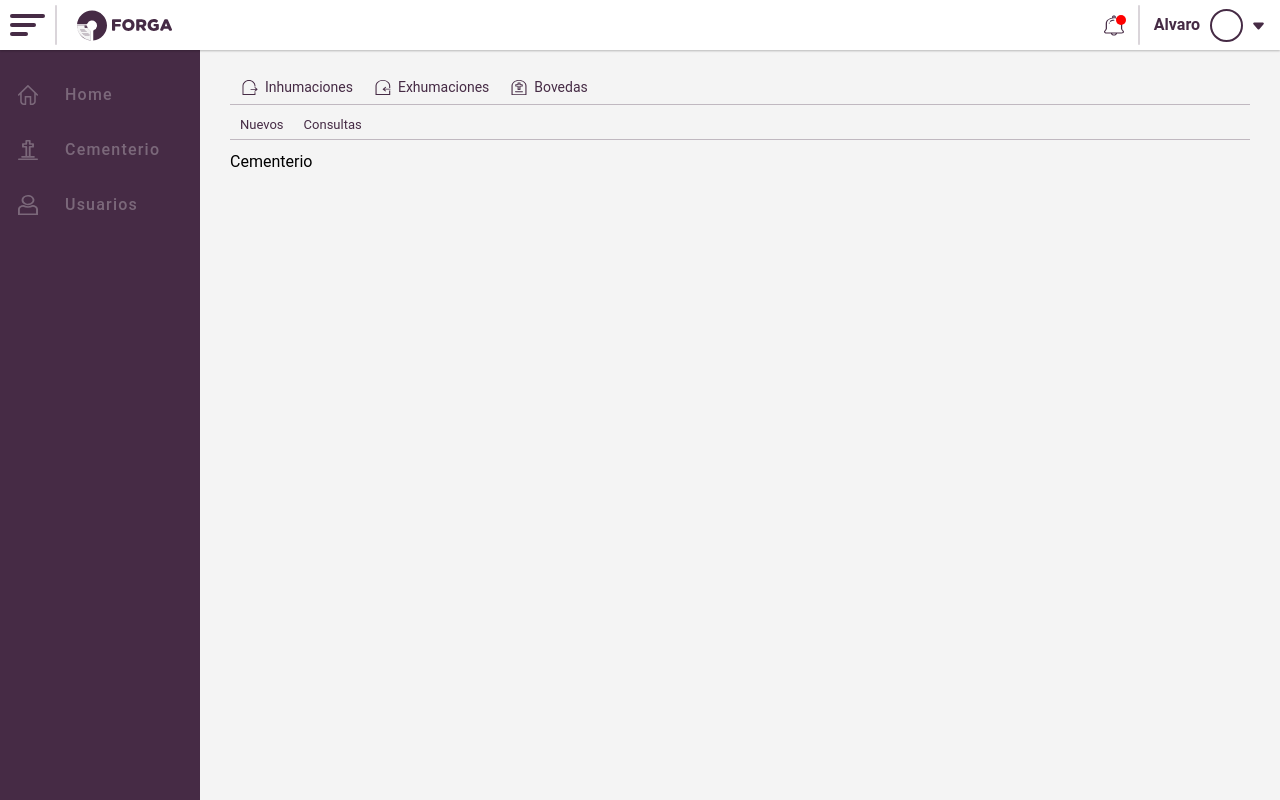
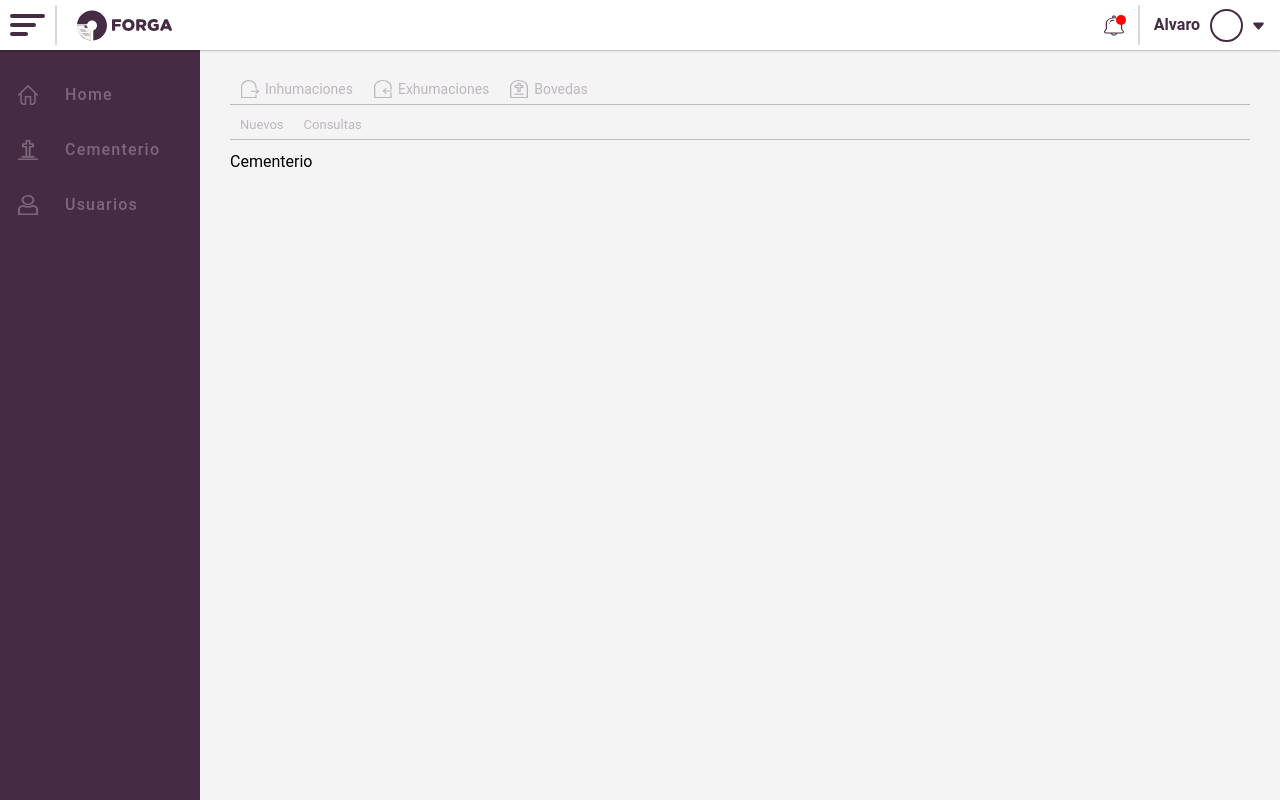
Before and after one commit to hamed0210/forga, a Next.js app: page /cementerio in a window 1280 px wide. Built offline with nearby package versions, Linux system fonts and the light colour scheme.

Commit message:
modificacion del componente menu_tab

```diff
--- /dev/null
+++ b/components/AnimatedCSS/MenuTab.animated.css
@@ -0,0 +1,23 @@
+.tab_selected {
+	position: relative;
+	opacity: 0.9;
+}
+
+.tab_selected::after {
+	content: '';
+	position: absolute;
+	height: 3px;
+	width: calc(100% + 20px);
+	left: -10px;
+	bottom: 0;
+	border-radius: 5px;
+	background-color: var(--color-primary);
+}
+
+.tab_not_selected {
+	opacity: 0.3;
+}
+
+.tab_not_selected:hover {
+	opacity: 0.9;
+}
--- a/components/Menu_tab/DefaultMenu_tab.js
+++ /dev/null
@@ -1,14 +0,0 @@
-import React from 'react'
-
-import Styles from './DefaultMenu_tab.module.css'
-
-const DefaultMenuTab = () => {
-	return (
-		<div className={Styles.container}>
-			<span className={Styles.item}>Nuevos</span>
-			<span className={Styles.item}>Consultas</span>
-		</div>
-	)
-}
-
-export default DefaultMenuTab
--- a/components/Menu_tab/DimanicMenu_tab/DimanicMenu_tab.js
+++ /dev/null
@@ -1,20 +0,0 @@
-import React from 'react'
-
-import Styles from './DimanicMenu_tab.module.css'
-
-const DimanicMenuTab = ({ props }) => {
-	return (
-		<div className={Styles.container}>
-			{props.map((el) => {
-				return (
-					<div className={Styles.item}>
-						<span className={Styles.icon}>{el.icon}</span>
-						<span className={Styles.name}>{el.name}</span>
-					</div>
-				)
-			})}
-		</div>
-	)
-}
-
-export default DimanicMenuTab
--- a/components/Menu_tab/DimanicMenu_tab/DimanicMenu_tab.module.css
+++ /dev/null
@@ -1,45 +0,0 @@
-.container {
-	position: relative;
-	display: flex;
-	height: 25px;
-	padding: 0 10px;
-	margin-bottom: 10px;
-}
-
-.container::after {
-	content: '';
-	position: absolute;
-	left: 0;
-	bottom: 0;
-	width: 100%;
-	height: 1px;
-	background-color: var(--color-primary);
-	opacity: 0.3;
-}
-
-.item,
-.icon,
-.icon svg,
-.name {
-	display: flex;
-	align-items: center;
-	height: 15px;
-}
-
-.item {
-	margin-right: 20px;
-	cursor: pointer;
-}
-
-.icon {
-	padding-right: 5px;
-}
-
-.icon path {
-	fill: var(--color-primary);
-}
-
-.name {
-	font-size: 14px;
-	color: var(--color-primary);
-}
--- /dev/null
+++ b/components/Menu_tab/Menu_tab.js
@@ -0,0 +1,35 @@
+import React, { useState } from 'react'
+
+import Styles from './Menu_tab.module.css'
+
+const DimanicMenuTab = ({ icons, names }) => {
+	const [selected, setSelected] = useState('tab_not_selected')
+
+	const handleClick = (e) => {
+		if (selected === 'tab_selected') return
+
+		if (selected === 'tab_not_selected') {
+			setSelected('tab_selected')
+		}
+	}
+
+	if (icons)
+		return (
+			<div
+				key={names}
+				onClick={handleClick}
+				className={`${Styles.item} ${selected}`}
+			>
+				<span className={Styles.icon}>{icons}</span>
+				<span className={Styles.name}>{names}</span>
+			</div>
+		)
+
+	return (
+		<div onClick={handleClick} className={`${Styles.item} ${selected}`}>
+			<span className={Styles.name_default}>{names}</span>
+		</div>
+	)
+}
+
+export default DimanicMenuTab
--- a/components/Menu_tab/DefaultMenu_tab.module.css
+++ b/components/Menu_tab/Menu_tab.module.css
@@ -1,4 +1,4 @@
-.container {
+/* .container {
 	position: relative;
 	display: flex;
 	height: 25px;
@@ -15,18 +15,37 @@
 	height: 1px;
 	background-color: var(--color-primary);
 	opacity: 0.3;
+} */
+
+.item {
+	display: flex;
+	margin-right: 20px;
+	cursor: pointer;
 }
 
-/* .item,
+.icon,
+.icon svg,
 .name {
 	display: flex;
 	align-items: center;
-	height: 15px;
-} */
+	height: 18px;
+	pointer-events: none;
+}
 
-.item {
-	margin-right: 20px;
+.icon {
+	padding-right: 5px;
+}
+
+.icon path {
+	fill: var(--color-primary);
+}
+
+.name {
+	font-size: 14px;
+	color: var(--color-primary);
+}
+
+.name_default {
 	font-size: 13px;
 	color: var(--color-primary);
-	cursor: pointer;
 }
--- a/components/SVGIcons/index.js
+++ b/components/SVGIcons/index.js
@@ -48,6 +48,7 @@ export const sidenavIcons = [
 		name: 'Usuarios',
 	},
 ]
+export const menuTabDeafault = [{ name: 'Nuevos' }, { name: 'Consultas' }]
 
 export const menuTabCementerio = [
 	{
--- a/pages/_app.js
+++ b/pages/_app.js
@@ -6,6 +6,7 @@ import Header from '../components/Header/Header'
 import Sidenav from '../components/Sidenav/Sidenav'
 import Main from '../components/Main/Main'
 import '../components/AnimatedCSS/Sidenav.animated.css'
+import '../components/AnimatedCSS/MenuTab.animated.css'
 
 function MyApp({ Component, pageProps }) {
 	return (
--- a/pages/cementerio/cementerio.module.css
+++ b/pages/cementerio/cementerio.module.css
@@ -2,3 +2,22 @@
 	width: 100%;
 	height: 100%;
 }
+
+.tab_container {
+	position: relative;
+	display: flex;
+	height: 25px;
+	padding: 0 10px;
+	margin-bottom: 10px;
+}
+
+.tab_container::after {
+	content: '';
+	position: absolute;
+	left: 0;
+	bottom: 0;
+	width: 100%;
+	height: 1px;
+	background-color: var(--color-primary);
+	opacity: 0.3;
+}
--- a/pages/cementerio/index.js
+++ b/pages/cementerio/index.js
@@ -1,15 +1,23 @@
 import React from 'react'
 
 import Styles from './cementerio.module.css'
-import { menuTabCementerio } from '../../components/SVGIcons'
-import DimanicMenuTab from '../../components/Menu_tab/DimanicMenu_tab/DimanicMenu_tab'
-import DefaultMenuTab from '../../components/Menu_tab/DefaultMenu_tab'
+import { menuTabCementerio, menuTabDeafault } from '../../components/SVGIcons'
+import MenuTab from '../../components/Menu_tab/Menu_tab'
 
 const Cementery = () => {
 	return (
 		<div className={Styles.container}>
-			<DimanicMenuTab props={menuTabCementerio} />
-			<DefaultMenuTab />
+			<div className={Styles.tab_container}>
+				{menuTabCementerio.map(({ icon, name }) => {
+					return <MenuTab key={name} icons={icon} names={name} />
+				})}
+			</div>
+			<div className={Styles.tab_container}>
+				{menuTabDeafault.map(({ name }) => {
+					return <MenuTab key={name} names={name} />
+				})}
+			</div>
+			{/* <DefaultMenuTab /> */}
 			Cementerio
 		</div>
 	)
```
